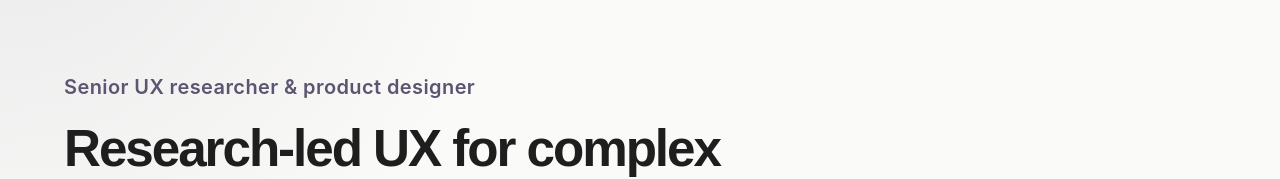
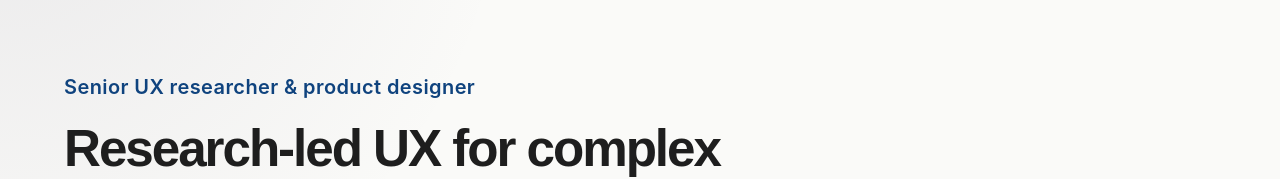
Before and after one commit to micheleroohani/michele-harper-portfolio, a React (Vite) app: page / in a window 1280 px wide. Shown: the part 144-323 px from the top of the page. Built offline with nearby package versions, Linux system fonts and the light colour scheme.

Commit message:
Change eyebrow color from #5c5470 to #0F437E

```diff
--- a/src/style.css
+++ b/src/style.css
@@ -65,7 +65,7 @@ a {
   max-width: 760px;
 }
 .eyebrow {
-  color: #5c5470;
+  color: #0F437E;
   text-transform: none;
   letter-spacing: 0.02em;
   font-size: 20px;
```
